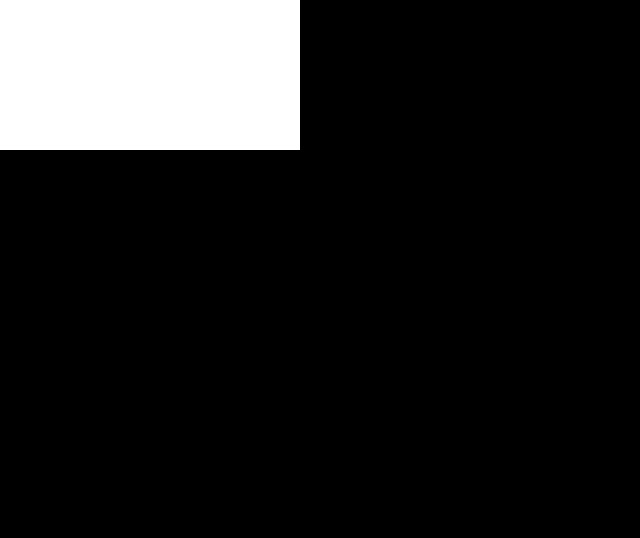
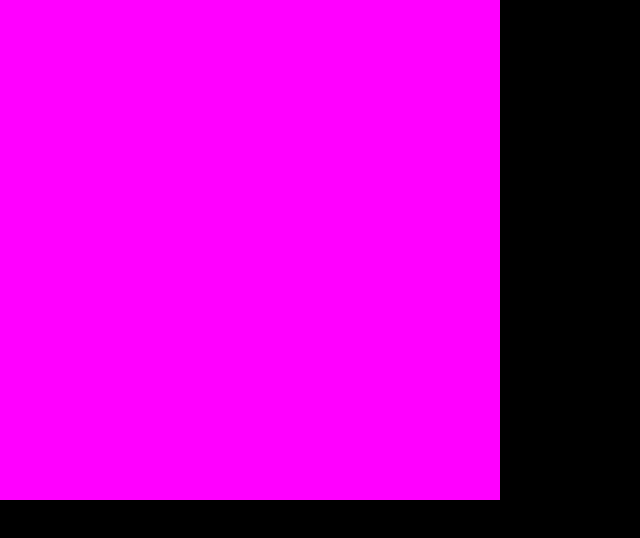
Before and after one commit to Asmot/CpuPipeline, a website: page index.html in a window 1280 px wide. Shown: the whole page, without its empty margins (0-640 px from the left). Drawn offline with Linux system fonts and the light colour scheme.

Commit message:
feat: draw square

```diff
--- a/index.html
+++ b/index.html
@@ -12,10 +12,10 @@
             overflow: hidden;
         }
 
-        #glcanvas {
+        #mycanvas {
             top: 0;
-            width: 400;
-            height: 400;
+            width: 500px;
+            height: 500px;
         }
     </style>
     <script src="https://cdnjs.cloudflare.com/ajax/libs/gl-matrix/2.8.1/gl-matrix-min.js"
--- a/src/framebuffer.js
+++ b/src/framebuffer.js
@@ -53,6 +53,5 @@ function array_to_frame(frameBuffer) {
             ctx.fillStyle = colorRGB2Hex(color);
             ctx.fillRect(x, y, 1, 1);
         }
-
     }
 }
--- a/src/main.js
+++ b/src/main.js
@@ -6,7 +6,7 @@ main();
 
 function main() {
 
-    var frameBuffer = new FrameBuffer(width, height, new Color(1, 1, 1, 1));
+    var frameBuffer = new FrameBuffer(width, height, new Color(1, 0, 1, 1));
     array_to_frame(frameBuffer)
 
 }
```
